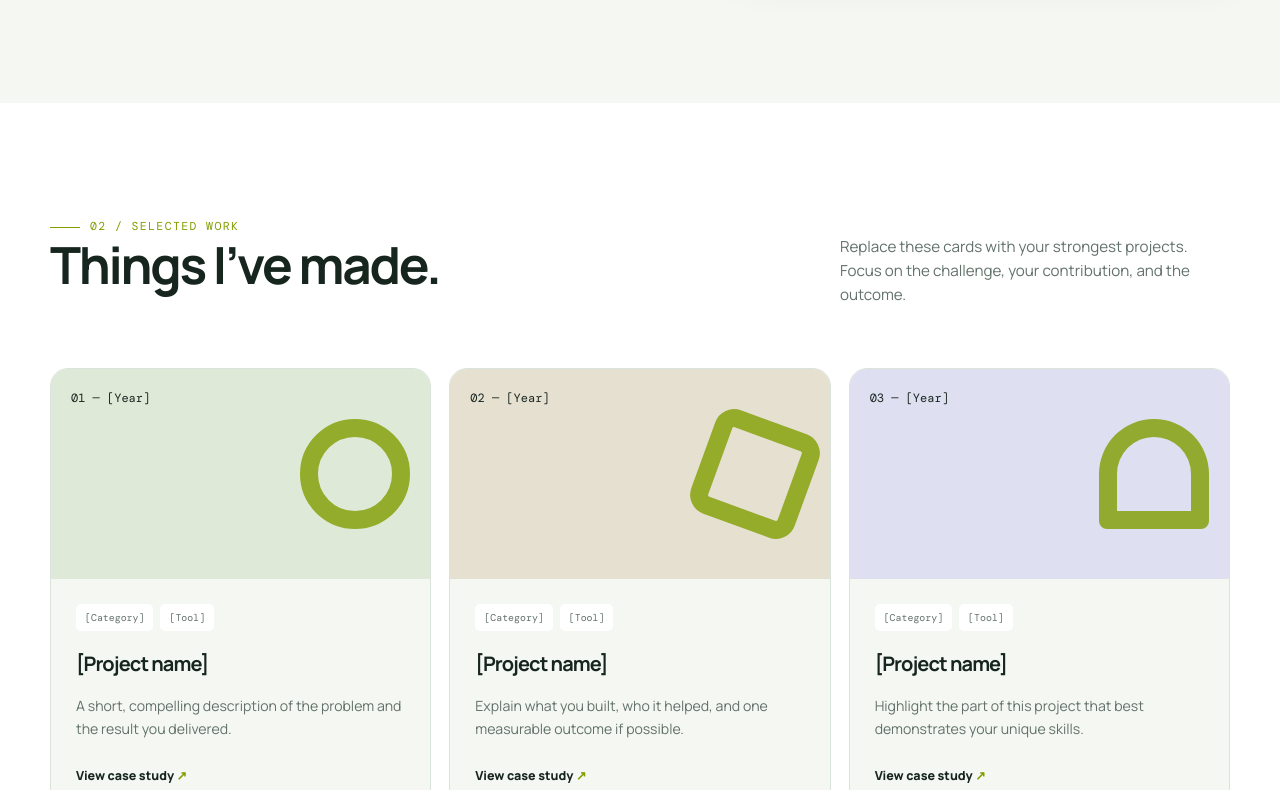
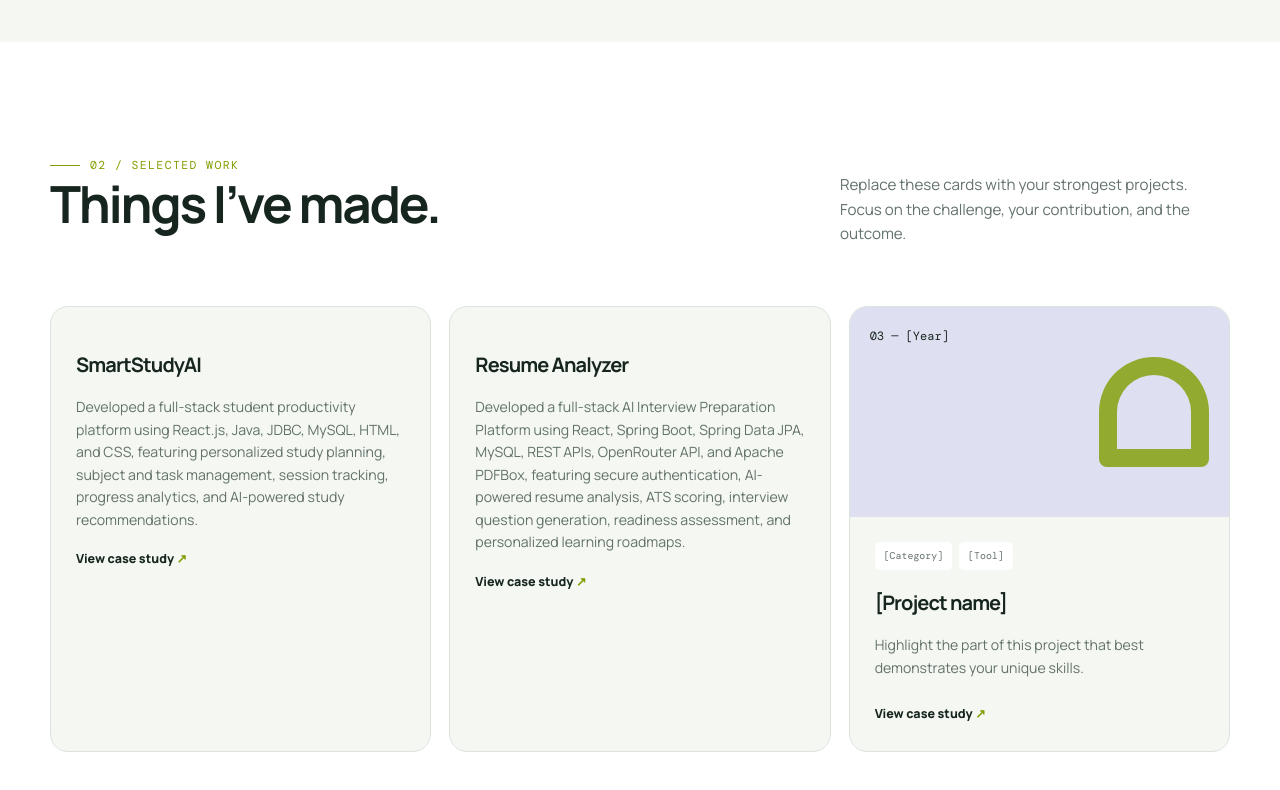
Before and after one commit to prakashbabu05/MyPortfolio, a plain HTML site: page index.html in a window 1280 px wide. Shown: the part 1771-2561 px from the top of the page. Drawn offline with nearby package versions, Linux system fonts and the light colour scheme.

Commit message:
changes in project module

```diff
--- a/index.html
+++ b/index.html
@@ -49,7 +49,7 @@
                     <h2>A thoughtful approach to meaningful work.</h2>
                     <p>I'm a Computer Science and Engineering student and aspiring Full-Stack Developer passionate about building scalable, efficient, and user-focused applications. I work with React, Java, Spring Boot, and MySQL to transform ideas into real-world solutions. Constantly exploring emerging technologies, I strive to write clean code, solve complex problems, and build impactful software.</p>
                     <p> With a background in <strong>Full-Stack Development</strong>, I bring curiosity, craft, and a practical mindset to every project — from the first sketch to the final launch.</p>
-                    <div class="signature">PRAKASH BABU S</div>
+
                 </div>
                 <div class="profile-card">
                     <div class="room-scene" role="img" aria-label="Aesthetic room with a framed portrait of Prakash">
@@ -98,12 +98,11 @@
                 </div>
                 <div class="project-grid">
                     <article class="project-card">
-                        <div class="project-art"><span class="project-number">01 — [Year]</span><div class="project-shape"></div></div>
-                        <div class="project-info"><div class="tags"><span class="tag">[Category]</span><span class="tag">[Tool]</span></div><h3>[Project name]</h3><p>A short, compelling description of the problem and the result you delivered.</p><a class="text-link" href="[project-link]">View case study</a></div>
+                        <div class="project-info"><div class="tags"></div><h3> SmartStudyAI </h3><p>Developed a full-stack student productivity platform using React.js, Java, JDBC, MySQL, HTML, and CSS, featuring personalized study planning, subject and task management, session tracking, progress analytics, and AI-powered study recommendations.</p><a class="text-link" href="[project-link]">View case study</a></div>
                     </article>
                     <article class="project-card">
-                        <div class="project-art"><span class="project-number">02 — [Year]</span><div class="project-shape"></div></div>
-                        <div class="project-info"><div class="tags"><span class="tag">[Category]</span><span class="tag">[Tool]</span></div><h3>[Project name]</h3><p>Explain what you built, who it helped, and one measurable outcome if possible.</p><a class="text-link" href="[project-link]">View case study</a></div>
+
+                        <div class="project-info"><div class="tags"></div><h3>Resume Analyzer </h3><p>Developed a full-stack AI Interview Preparation Platform using React, Spring Boot, Spring Data JPA, MySQL, REST APIs, OpenRouter API, and Apache PDFBox, featuring secure authentication, AI-powered resume analysis, ATS scoring, interview question generation, readiness assessment, and personalized learning roadmaps.</p><a class="text-link" href="[project-link]">View case study</a></div>
                     </article>
                     <article class="project-card">
                         <div class="project-art"><span class="project-number">03 — [Year]</span><div class="project-shape"></div></div>
```
